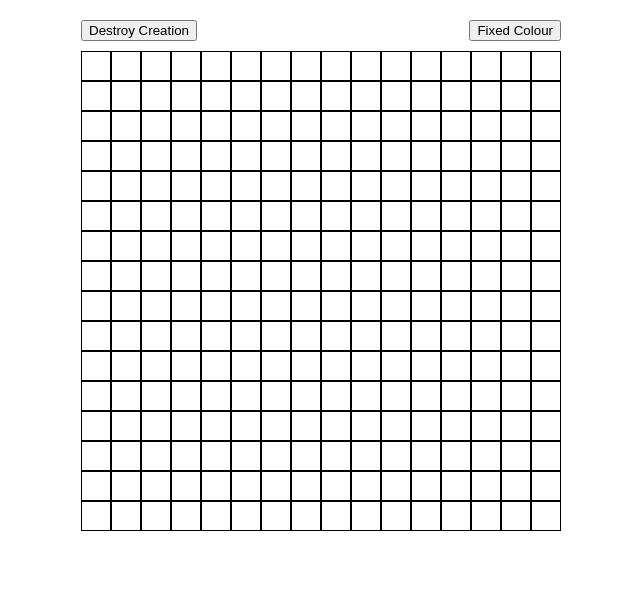
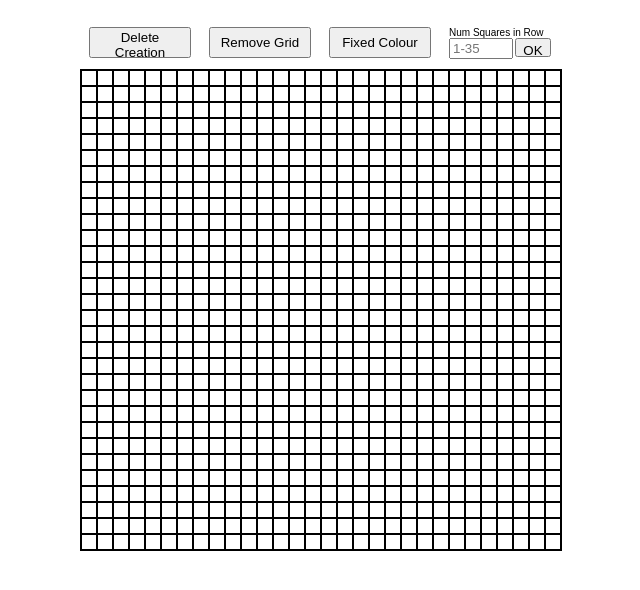
Before and after one commit to JakeH91/theodinproject, a plain HTML site: page etch_a_sketch/index.html in a window 1280 px wide. Shown: the whole page, without its empty margins (319-959 px from the left). Drawn offline with nearby package versions, Linux system fonts and the light colour scheme.

Commit message:
add functionalities Remove Grid and Change Number of Boxes per Row, change certain stylings, add minimal HTML

```diff
--- a/etch_a_sketch/css/style.css
+++ b/etch_a_sketch/css/style.css
@@ -1,6 +1,10 @@
 .container {
-	width: 480px;
+	width: 482px;
 	margin: 20px auto;
+}
+
+.grid{
+	border: 1px solid black;
 }
 
 .buttons {
@@ -8,24 +12,41 @@
 	overflow: hidden;
 }
 
-#reset {
-	margin-bottom: 10px;
+.buttonArea {
+	height: 49px;
+	padding: none;
+	margin: none;
 	float: left;
 }
 
-#random {
-	margin-bottom: 10px;
+.button {
+	width: 102px;
+	height: 31px;
+	margin: 7px 9px;
+	float: left;
+}
+
+.title {
+	margin: 0;
+	font-size: 10px;
+	font-family: sans-serif;
+}
+
+#numOfSquares {
+	margin-right: 0;
+	width: 56px;
+}
+
+#numOfSquaresButton {
+	margin-left: 0;
+	padding-top: 2.5px;
+	padding-bottom: 2.5px;
+	width: 36px;
+	height: 19px;
 	float: right;
 }
 
-div.square-row {
-	height: 30px;
-}
-
 div.square-row > .square {
-	border: 1px solid black;
-	width: 28px;
-	height: 28px;
 	background-color: white;
 	display: inline-block;
 }
--- a/etch_a_sketch/index.html
+++ b/etch_a_sketch/index.html
@@ -9,10 +9,28 @@
 <body>
 	<div class="container">
 		<div class="buttons">
-			<button id="reset">Destroy Creation</button>
-			<button id="random">Fixed Colour</button>
+			<div class="buttonArea">
+				<button id="reset" class="button">Delete Creation</button>
+			</div>
+			<div class="buttonArea">
+				<button id="removeGrid" class="button">Remove Grid</button>
+			</div>
+
+			<div class="buttonArea">
+				<button id="random" class="button">Fixed Colour</button>
+			</div>
+			<div class="button">
+				<p class='title'>Num Squares in Row</p>
+				<input id="numOfSquares" type="number" name="numOfSquares" placeholder="1-35">
+				<button id="numOfSquaresButton">OK</button>
+			</div>
+
+
+
 		</div>
+		<div class="grid">
 
+		</div>
 	</div>
 
 
--- a/etch_a_sketch/js/script.js
+++ b/etch_a_sketch/js/script.js
@@ -1,30 +1,13 @@
 $(document).ready(function(){
 	var random = true;
+	var widthOfGrid = 30;
+	var widthOfSquare = 480/widthOfGrid;
+	var removeGrid = false;
+
 	var squareRow = '<div class="square-row"></div>';
-	for(var i = 0; i < 16; i++){
-		$('.container').append(squareRow);
-	}
 	var square = '<div class="square"></div>';
-	for(var i = 0; i < 16; i++){
-		$('.square-row').append(square)
-	}
 
-
-	$('#random').on('click', function(){
-		$('.square').css('background-color', 'white');
-		if($(this).hasClass('fixed')){
-			random = true;
-			$(this).html('Fixed Colour');
-			$(this).removeClass('fixed');
-		}
-		else{
-			random = false;
-			$(this).html('Random Colours!!');
-			$(this).addClass('fixed');
-		}
-
-	});
-
+	var colourSquare = function(){
 		$('.square').on('mouseover', function(){
 			var $this = $(this);
 			if(random === true){
@@ -34,11 +17,9 @@ $(document).ready(function(){
 					var colour2 = Math.floor(Math.random() * 255);
 					var colour3 = Math.floor(Math.random() * 255);
 					finalColour = 'rgb(' + colour1 + ',' + colour2 + ',' + colour3 + ')';
-				$this.css('background-color', finalColour);
 				}
 				else{
 					var background = $this.css('background-color');
-				console.log(background);
 					var colours = '';
 					var finalValues = '';
 					for(var i = 0; i < background.length; i++){
@@ -65,6 +46,71 @@ $(document).ready(function(){
 				$this.css('background-color', 'red');
 			}
 		});
+	};
+
+	var makeGrid = function(widthOfGrid){
+		$('.grid').empty();
+		widthOfSquare = 480/widthOfGrid;
+		for(var i = 0; i < widthOfGrid; i++){
+			$('.grid').append(squareRow);
+		}
+		$("div.square-row").css("height", widthOfSquare);
+
+
+		for(var i = 0; i < widthOfGrid; i++){
+			$('.square-row').append(square);
+		}
+		$("div.square").css("height", widthOfSquare - 2);
+		$("div.square").css("width", widthOfSquare - 2);
+		$("div.square").css("border", "1px solid black");
+		$('#removeGrid').html('Remove Grid');
+		$('#removeGrid').removeClass('removed');
+
+		colourSquare();
+	};
+	makeGrid(30);
+
+
+	$('#removeGrid').on('click', function(){
+		if($(this).hasClass('removed')){
+			removeGrid = false;
+			$(this).html('Remove Grid');
+			$(this).removeClass('removed');
+			$("div.square").css("height", widthOfSquare - 2);
+			$("div.square").css("width", widthOfSquare - 2);
+			$("div.square").css("border", "1px solid black");
+		}
+		else{
+			removeGrid = true;
+			$(this).html('Reapply Grid');
+			$(this).addClass('removed');
+			$("div.square").css("border", "none");
+			$("div.square").css("height", widthOfSquare);
+			$("div.square").css("width", widthOfSquare);
+		}
+	});
+
+	$('#numOfSquaresButton').on('click', function(){
+		widthOfGrid =  $('#numOfSquares').val();
+		$('#numOfSquares').val('');
+		makeGrid(widthOfGrid);
+	});
+
+	$('#random').on('click', function(){
+		if($(this).hasClass('fixed')){
+			random = true;
+			$(this).html('Fixed Colour');
+			$(this).removeClass('fixed');
+		}
+		else{
+			random = false;
+			$(this).html('Random Colours');
+			$(this).addClass('fixed');
+		}
+
+	});
+
+	colourSquare();
 
 	$('#reset').on('click', function(){
 		$('.square').css('background-color', 'white');
```
Also changed, not shown: 1 other file. Lines whose indentation alone changed are shown as unchanged.
